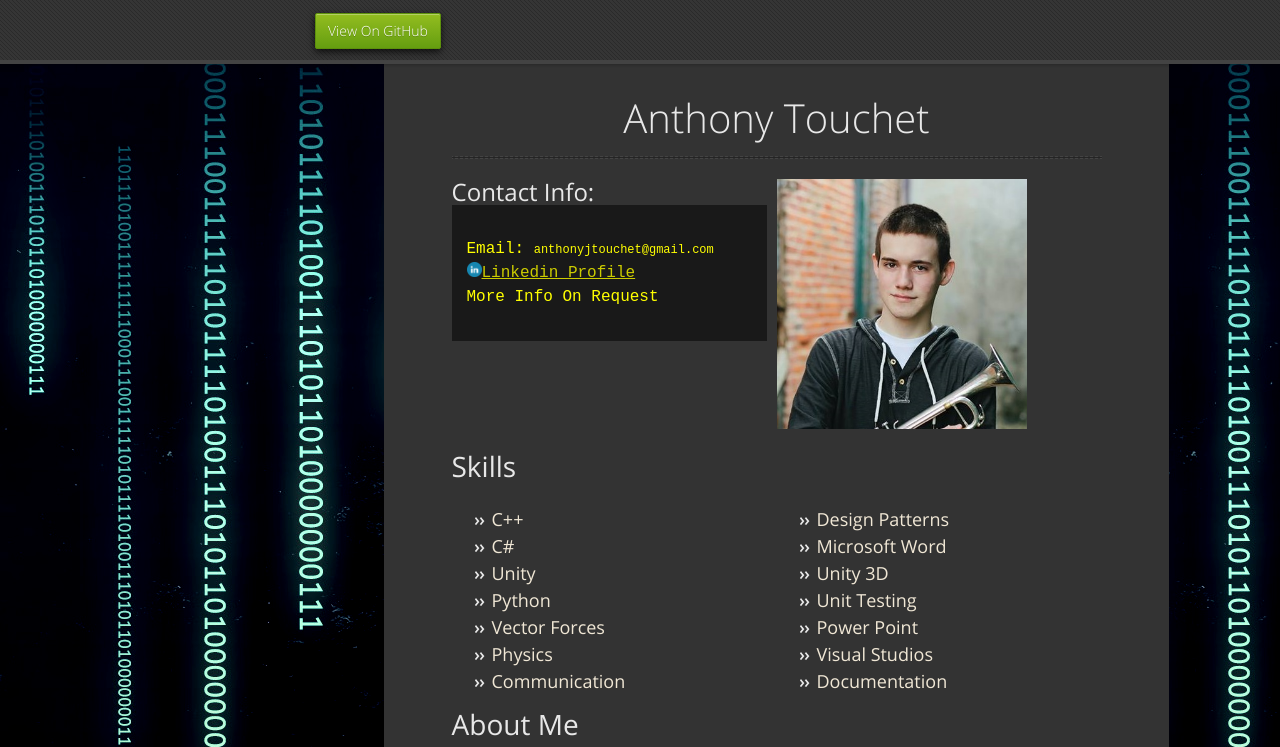
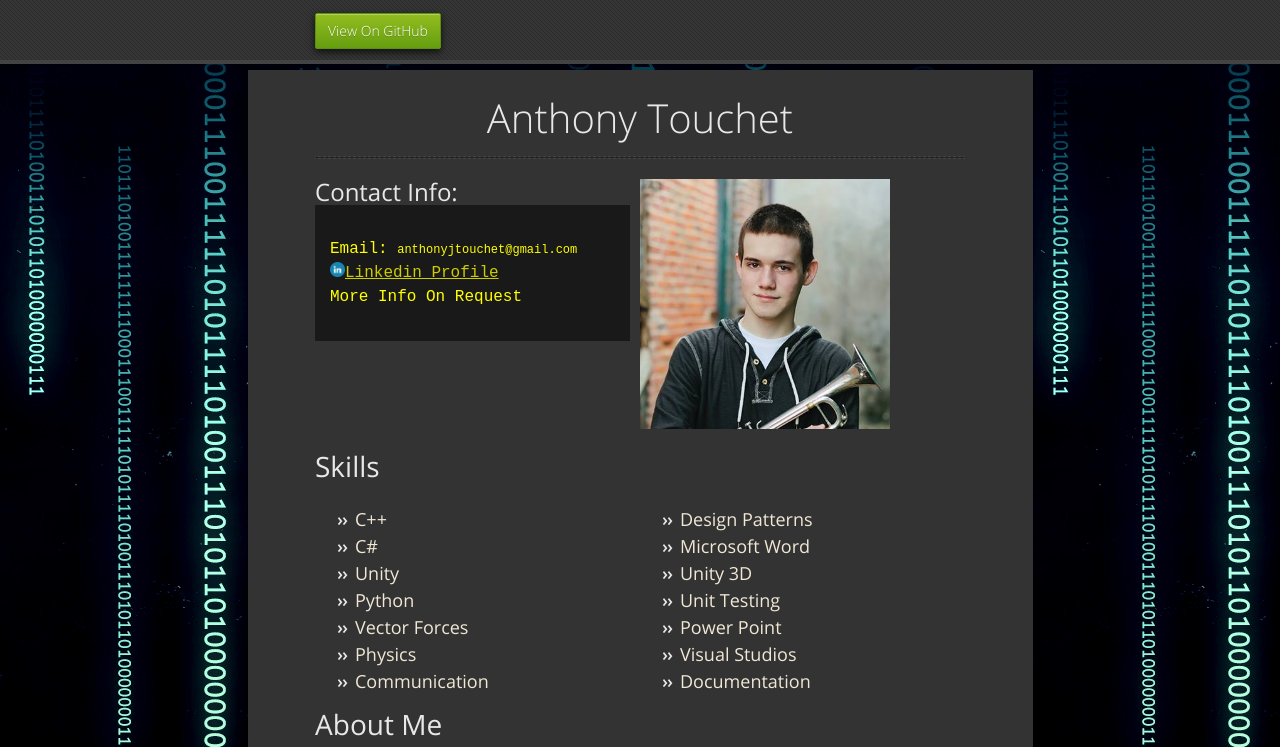
Before and after one commit to Anthony-Touchet/anthony-touchet.github.io, a plain HTML site: page index.html in a window 1280 px wide. Shown: the top 747 px of the page. Drawn offline with nearby package versions, Linux system fonts and the light colour scheme.

Commit message:
Some changes

```diff
--- a/stylesheets/styles.css
+++ b/stylesheets/styles.css
@@ -836,9 +836,8 @@ section #title .credits.right {
   }
 
 #bodyDiv{
-	position: absolute;
+	margin: auto;
 	left: 30%;
-    top: 0;
 	width: 785px;
 	background-color: #333333;
 }
```
Also changed, not shown: projects/images/Team8H.png.
